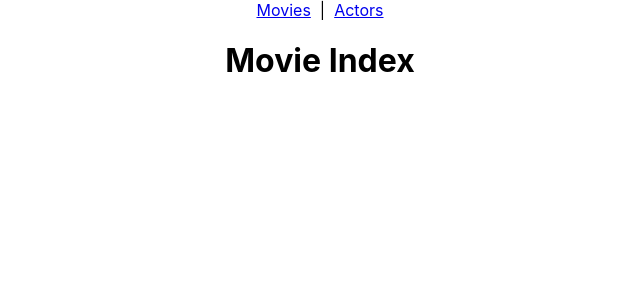
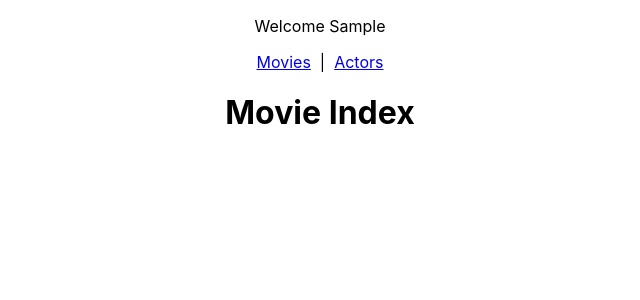
Before and after one commit to jathos/react-movies, a React (Create React App) app: page / in a window 1280 px wide. Both pictures are taken after typing "Sample" into the empty fields and a click on the button "Log In". Shown: the top 300 px of the page, without its empty margins (320-960 px from the left). Built offline with nearby package versions, Linux system fonts and the light colour scheme.

Commit message:
user name shows at top after logging in.  part 1 of lab is now complete

```diff
--- a/src/components/NavBar.jsx
+++ b/src/components/NavBar.jsx
@@ -1,8 +1,9 @@
 import { Link } from 'react-router-dom';
 
-function NavBar() {
+function NavBar({ user }) {
     return (
         <nav>
+            <p>Welcome {user}</p>
             <Link to="/movies">Movies</Link>
             &nbsp; | &nbsp;
             <Link to="/actors">Actors</Link>
--- a/src/pages/App/App.jsx
+++ b/src/pages/App/App.jsx
@@ -13,7 +13,7 @@ function App() {
     <main className="App">
       {user ?
         <>
-          <NavBar/>
+          <NavBar user={user} />
           <Route path="/actors">
             <ActorIndex />
           </Route>
```
